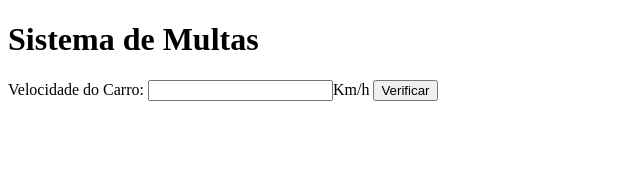
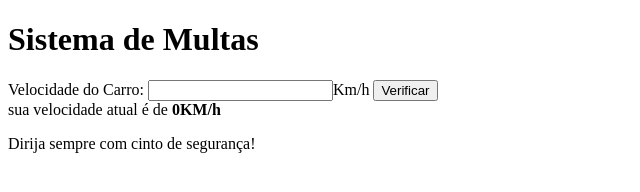
Before and after one commit to Hashi1802/javascript, a plain HTML site: page aula 11/ex010.html in a window 1280 px wide. Both pictures are taken after a click on the button "Verificar". Shown: the whole page, without its empty margins (0-640 px from the left). Drawn offline with Linux system fonts and the light colour scheme.

Commit message:
atualizacao do javascrpit

```diff
--- a/aula 11/ex010.html
+++ b/aula 11/ex010.html
@@ -8,6 +8,21 @@
 <body>
     <h1>Sistema de Multas</h1>
     Velocidade do Carro: <input type="number" name="txtvel" id="txtvel">Km/h
-    <input type="button" value="Verificar">
+    <input type="button" value="Verificar" onclick="calcular()">
+    <div id="res">
+
+    </div>
+    <script>
+        function calcular (){
+            var txtv = window.document.querySelector('input#txtvel')
+            var res = window.document.querySelector ('div#res')
+            var vel = Number(txtv.value)
+            res.innerHTML = `sua velocidade atual é de <strong>${vel}KM/h</strong>`
+            if (vel> 60) {
+                res.innerHTML += `<p> Voce está <strong>Multado</strong> por excesso de velocidade!</p>`
+            }
+            res.innerHTML += `<p>Dirija sempre com cinto de segurança!</p>`
+        }
+    </script>
 </body>
 </html>
```
Also changed, not shown: 1 other file.
